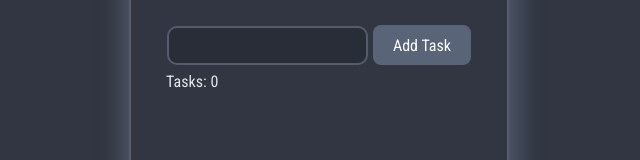
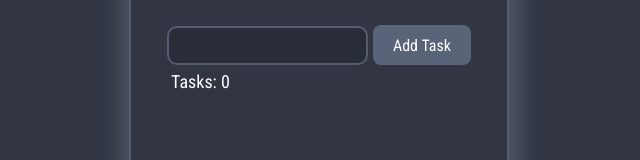
Before and after one commit to lcscostadev/React-ToDoList, a React (Vite) app: page / in a window 1280 px wide. Shown: the part 365-525 px from the top of the page, without its empty margins (321-961 px from the left). Built offline with nearby package versions, Linux system fonts and the light colour scheme.

Commit message:
fix padding issue

```diff
--- a/src/components/AddTasks.css
+++ b/src/components/AddTasks.css
@@ -39,9 +39,13 @@
 .text {
     margin: 5px 5px 0px 5px;
     text-align: start;
+    padding-left: 5px;
+    font-size: 18px;
+    color: #fff;
 }
 
 .warning {
+    padding-left: 5px;
     margin: 0px 5px 0px 5px;
     text-align: start;
     display: none;
```
